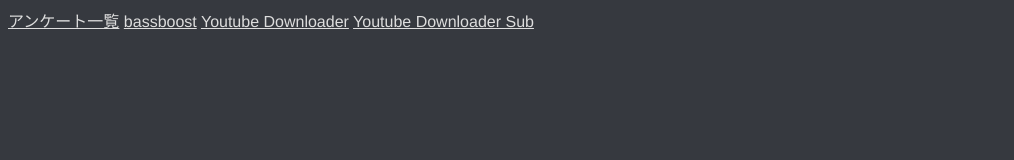
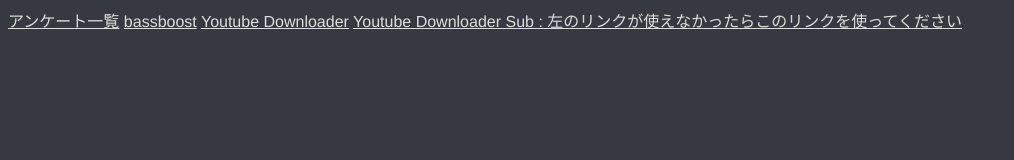
Before and after one commit to NOBU02183/web-site, a plain HTML site: page index.html in a window 1280 px wide. Shown: the whole page, without its empty margins (0-1014 px from the left). Drawn offline with Linux system fonts and the light colour scheme.

Commit message:
Update index.html

```diff
--- a/index.html
+++ b/index.html
@@ -19,5 +19,5 @@
  <a href="questionnaire.html" target="_blank">アンケート一覧</a>
  <a href="https://www.nobu02183.repl.co" target="_blank">bassboost</a>
  <a href="https://youtube-downloader.nobu02183.repl.co" target=_blank">Youtube Downloader</a>
- <a href="https://ae46b9a5-9aee-407b-8243-93c44d919994.id.repl.co" target=_blank">Youtube Downloader Sub</a>
+ <a href="https://ae46b9a5-9aee-407b-8243-93c44d919994.id.repl.co" target=_blank">Youtube Downloader Sub : 左のリンクが使えなかったらこのリンクを使ってください</a>
 </html>
```
